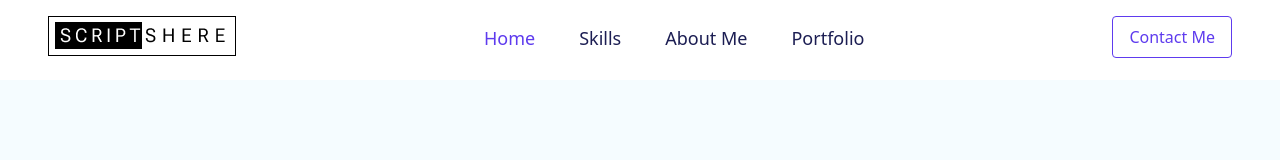
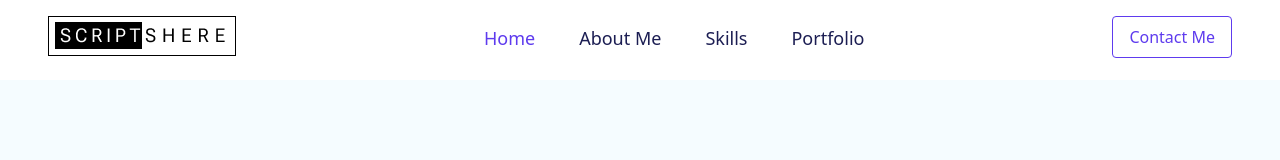
Before and after one commit to GuilleJI/react-portfolio-guillermo, a React (Vite) app: page / in a window 1280 px wide. Shown: the top 160 px of the page. Built offline with nearby package versions, Linux system fonts and the light colour scheme.

Commit message:
Rearranged navbar order

```diff
--- a/src/components/Navbar.jsx
+++ b/src/components/Navbar.jsx
@@ -65,6 +65,16 @@ const Navbar = () => {
                             Home
                         </Link>
                         <Link
+                            to="about"
+                            spy={true}
+                            activeClass="active"
+                            smooth={true}
+                            offset={-100}
+                            className="block py-2 px-4 cursor-pointer hover:text-gray-400"
+                        >
+                            About Me
+                        </Link>
+                        <Link
                             to="skills"
                             spy={true}
                             activeClass="active"
@@ -74,16 +84,7 @@ const Navbar = () => {
                         >
                             Skills
                         </Link>
-                        <Link
-                            to="about"
-                            spy={true}
-                            activeClass="active"
-                            smooth={true}
-                            offset={-100}
-                            className="block py-2 px-4 cursor-pointer hover:text-gray-400"
-                        >
-                            About Me
-                        </Link>
+
                         <Link
                             to="portfolio"
                             spy={true}
```
